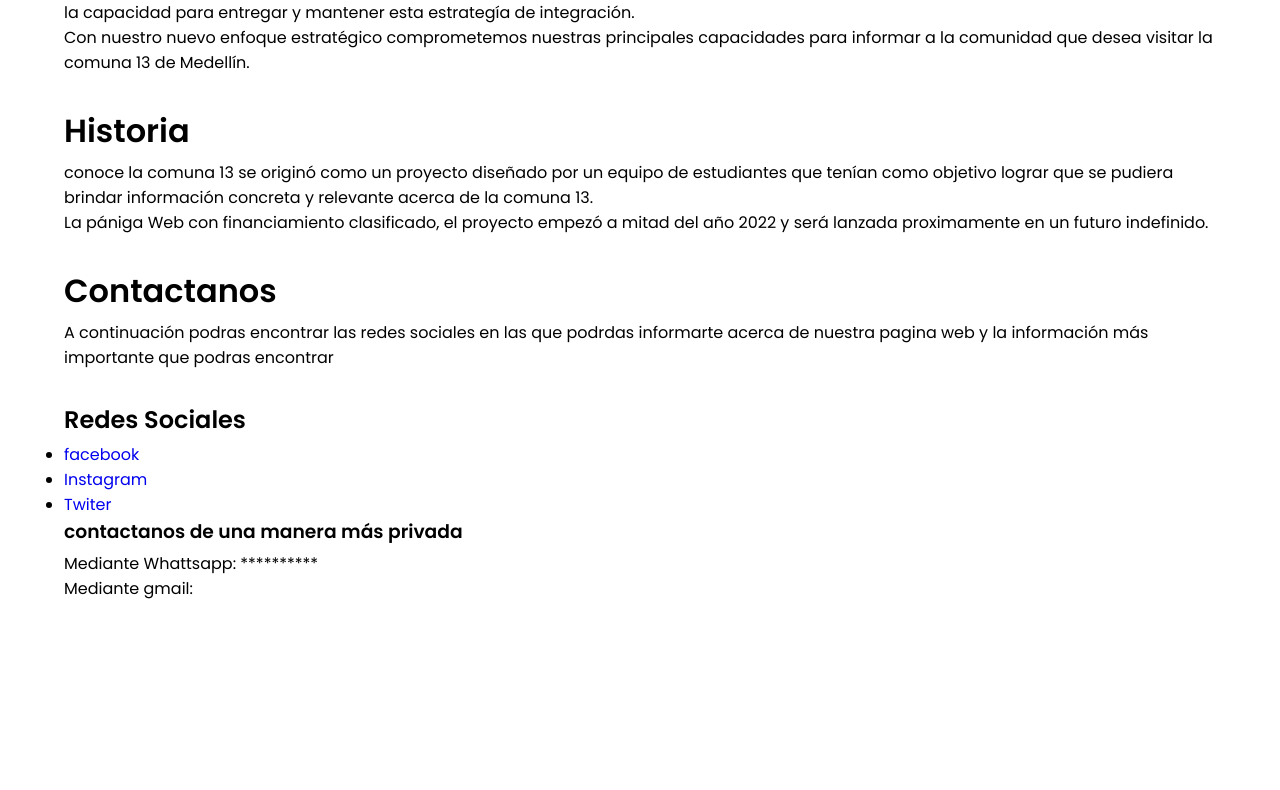
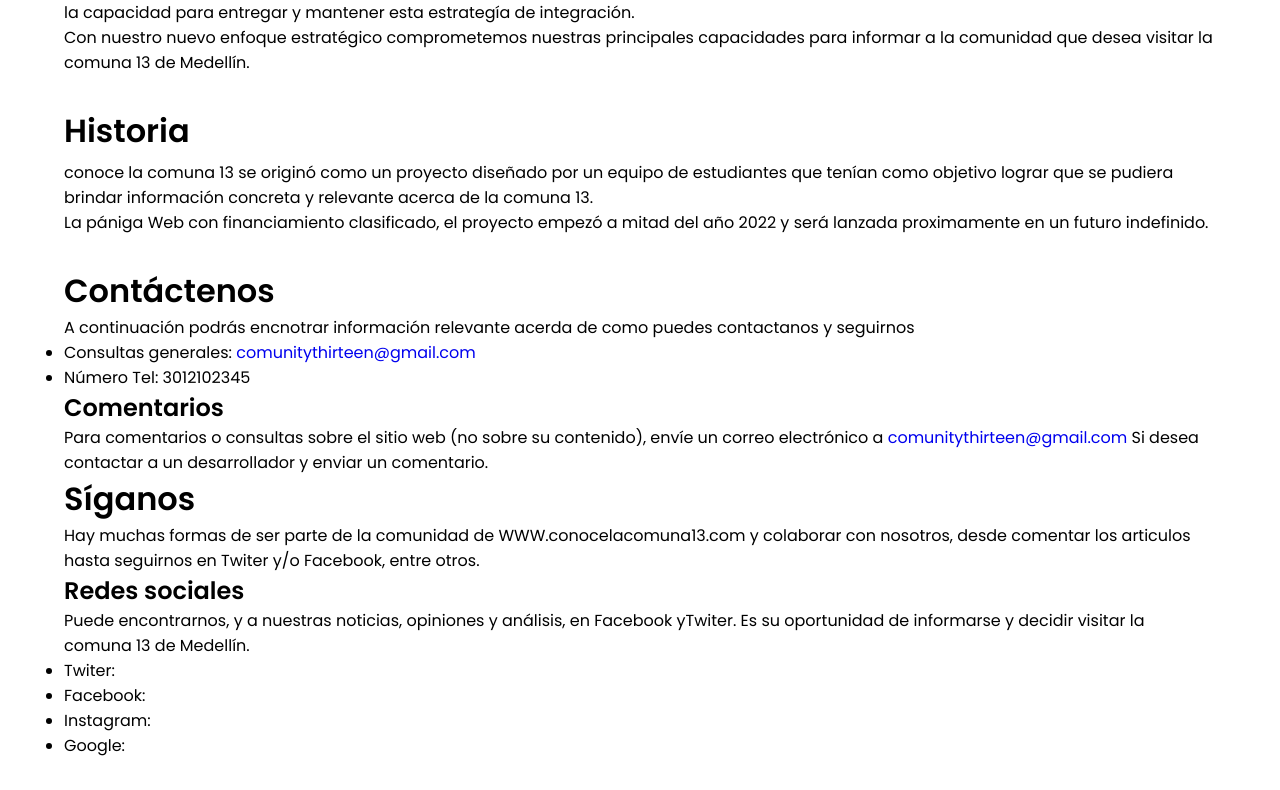
Before and after one commit to SebastianXXI05/proyectoPia-deploy, a React (Vite) app: page /nosotros in a window 1280 px wide. Shown: the part 1002-1792 px from the top of the page. Before the commit the page ends 1635 px from the top, so only its background shows below. Built offline with nearby package versions, Linux system fonts and the light colour scheme.

Commit message:
modificaciones sobre nosotros

```diff
--- a/src/components/SobreNosotros.jsx
+++ b/src/components/SobreNosotros.jsx
@@ -34,23 +34,29 @@ function SobreNosotros() {
                 <p>conoce la comuna 13 se originó como un proyecto diseñado por un equipo de estudiantes que tenían como objetivo lograr que se pudiera brindar información concreta y relevante acerca de la comuna 13.</p>
                 <p>La pániga Web con financiamiento clasificado, el proyecto empezó a mitad del año 2022 y será lanzada proximamente en un futuro indefinido. </p>
               </div>
-              <div className={styles.espacio}>
-                <h1 className={styles.title}>Contactanos</h1>
-                <p>A continuación podras encontrar las redes sociales en las que podrdas informarte acerca de nuestra pagina web y la información más importante que podras encontrar</p>
+              <div>
+                <h1>Contáctenos</h1>
+                <p>A continuación podrás encnotrar información relevante acerda de como puedes contactanos y seguirnos</p>
+                <ul>
+                  <li>Consultas generales: <a href="#">comunitythirteen@gmail.com</a></li>
+                  <li>Número Tel: 3012102345</li>
+                </ul>
+                <h2>Comentarios</h2>
+                <p>Para comentarios o consultas sobre el sitio web (no sobre su contenido), envíe un correo electrónico a <a href="#">comunitythirteen@gmail.com</a> Si desea contactar a un desarrollador y enviar un comentario.</p>
               </div>
               <div>
-             <h2 className={styles.title}>Redes Sociales</h2>
+                <h1>Síganos</h1>
+                <p>Hay muchas formas de ser parte de la comunidad de WWW.conocelacomuna13.com y colaborar con nosotros, desde comentar los articulos hasta seguirnos en Twiter y/o Facebook, entre otros.</p>
+                <h2>Redes sociales</h2>
+                <p>Puede encontrarnos, y a nuestras noticias, opiniones y análisis, en Facebook yTwiter. Es su oportunidad de informarse y decidir visitar la comuna 13 de Medellín.</p>
                 <ul>
-                  <li><a href="#">facebook</a></li>
-                  <li><a href="#">Instagram</a></li>
-                  <li><a href="#">Twiter</a></li>
+                  <li>Twiter:</li>
+                  <li>Facebook:</li>
+                  <li>Instagram:</li>
+                  <li>Google:</li>
                 </ul>
               </div>
-              <div>
-                <h3 className={styles.title}>contactanos de una manera más privada</h3>
-                <p>Mediante Whattsapp: **********</p>
-                <p>Mediante gmail: <a href="#"></a></p>
-              </div>
+
         </div>
 
     )
```
